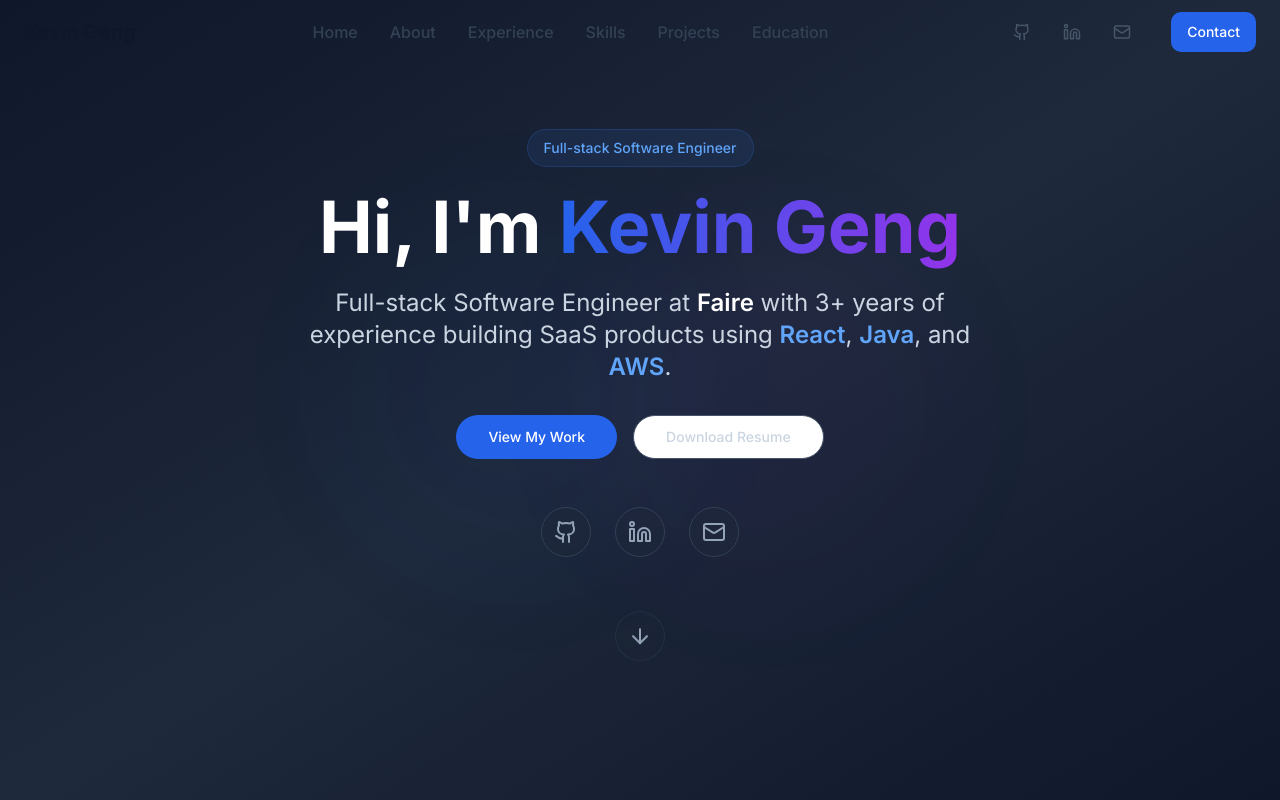
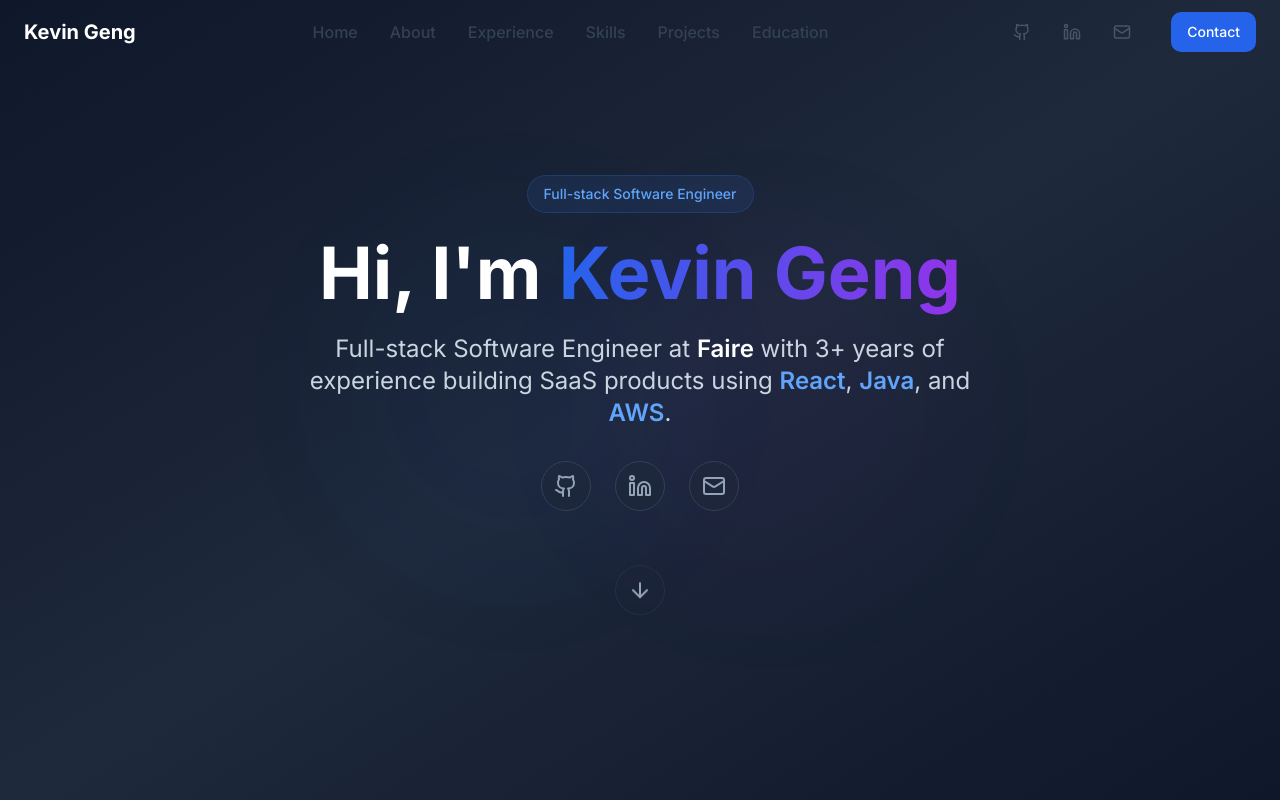
Before and after one commit to keving3ng/kgeng.dev, a Next.js app: page / in a window 1280 px wide. Shown: the top 800 px of the page. Built offline with nearby package versions, Linux system fonts and the light colour scheme.

Commit message:
button fixes

```diff
--- a/src/components/layout/Header.tsx
+++ b/src/components/layout/Header.tsx
@@ -81,7 +81,11 @@ export const Header = () => {
           {/* Logo */}
           <Link href="/">
             <motion.div
-              className="text-xl font-bold text-slate-900 dark:text-white hover:text-blue-600 dark:hover:text-blue-400 transition-colors"
+              className={`text-xl font-bold transition-colors ${
+                isScrolled
+                  ? 'text-slate-900 dark:text-white hover:text-blue-600 dark:hover:text-blue-400'
+                  : 'text-white hover:text-blue-300'
+              }`}
               whileHover={{ scale: 1.05 }}
               whileTap={{ scale: 0.95 }}
             >
--- a/src/components/sections/HeroSection.tsx
+++ b/src/components/sections/HeroSection.tsx
@@ -121,24 +121,6 @@ export const HeroSection = () => {
           <span className="text-blue-400 font-semibold">AWS</span>.
         </motion.p>
 
-        <motion.div
-          variants={itemVariants}
-          className="flex flex-wrap justify-center gap-4 mb-12"
-        >
-          <Button
-            size="lg"
-            className="bg-blue-600 hover:bg-blue-700 text-white px-8 py-3 rounded-full transition-all duration-300 hover:scale-105 hover:shadow-lg hover:shadow-blue-500/25"
-          >
-            View My Work
-          </Button>
-          <Button
-            variant="outline"
-            size="lg"
-            className="border-slate-600 text-slate-300 hover:bg-slate-800 hover:text-white px-8 py-3 rounded-full transition-all duration-300 hover:scale-105"
-          >
-            Download Resume
-          </Button>
-        </motion.div>
 
         <motion.div
           variants={itemVariants}
```
